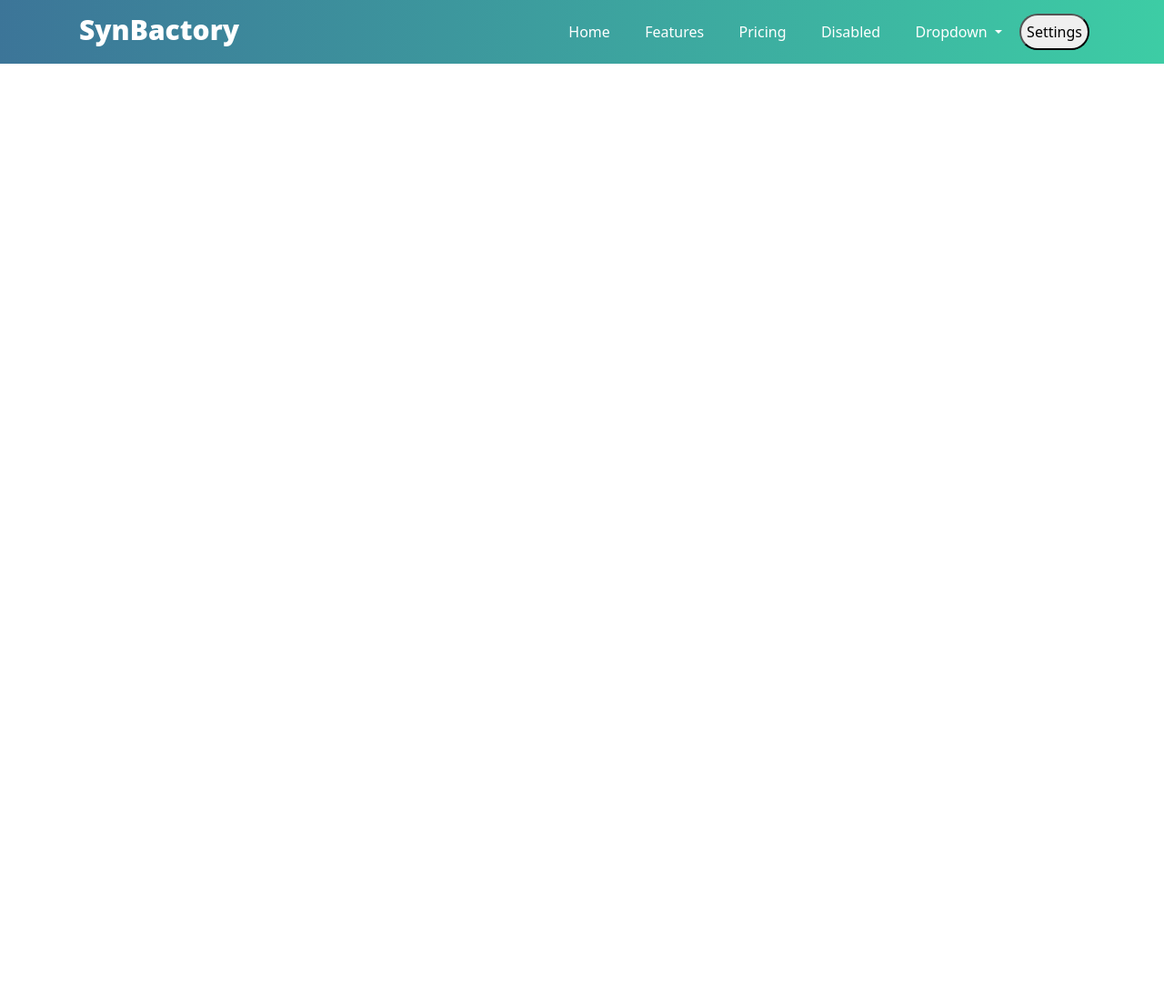
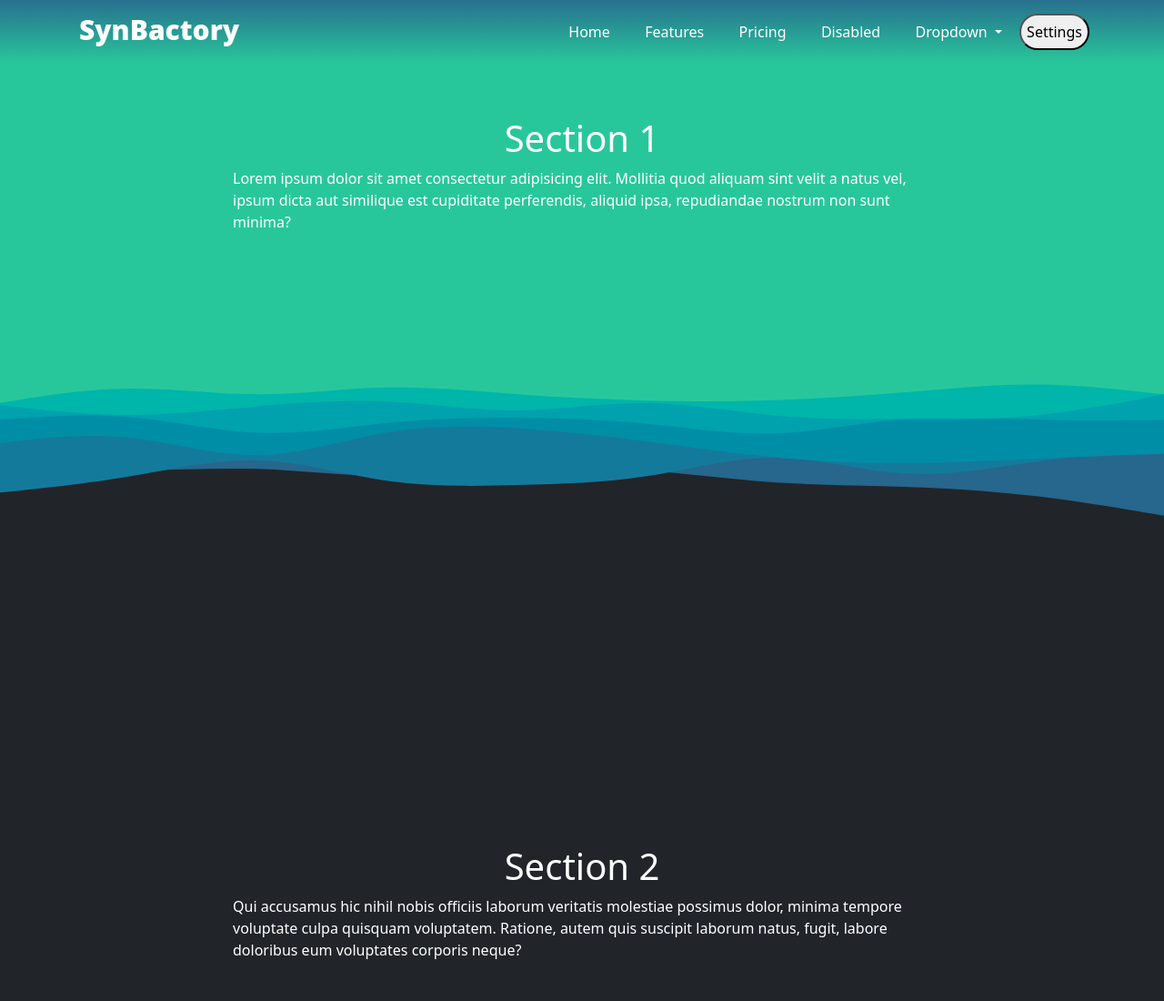
Before and after one commit to ch3rryblossom/2021-wiki, a website: page wiki/src/SB.html in a window 1280 px wide. Shown: the top 1100 px of the page at 91% size. Before the commit the page ends 800 px from the top, so only its background shows below. Drawn offline with Linux system fonts and the light colour scheme.

Commit message:
Needs quite some fixing on the igem wiki itself.

```diff
--- a/wiki/scss/_custom.scss
+++ b/wiki/scss/_custom.scss
@@ -26,6 +26,11 @@ $gray-800: #343a40;
 $gray-900: #212529;
 $black:    #000;
 
+// BODY
+
+$body-bg: $gray-900;
+$body-color: $white;
+
 // ACCORDION
 
 $accordion-icon-color:                    $primary;
--- a/wiki/scss/sections/_intro-section.scss
+++ b/wiki/scss/sections/_intro-section.scss
@@ -0,0 +1,34 @@
+@use "../custom" as *;
+
+.header-section-wrapper{
+	.header-section{
+		position:relative;
+		display:flex;
+		flex-direction: column;
+		justify-content: center;
+		align-items: center;
+		min-height: 400px;
+		padding: 100px 20vw;
+	}
+	.section-1{
+		background-color: $light-green;
+	}
+}
+
+.spacer{
+	aspect-ratio: 960/300;
+	width: 100%;
+	background-repeat: no-repeat;
+	background-position: center;
+	background-size: cover;
+}
+
+.layer1{
+	background-image: url('/src/assets/svgs/layered-waves-haikei-1.svg');
+}
+
+.view-border{
+	border-style: solid;
+	border-color: $purple-dark;
+	border-width: 1px;
+}
--- a/wiki/scss/sections/_navbar.scss
+++ b/wiki/scss/sections/_navbar.scss
@@ -1,7 +1,7 @@
 @use "../custom" as *;
 
 .menu{
-	background: linear-gradient(to right, rgba($primary, 0.9), rgba($secondary, 0.9));
+	background: linear-gradient(to bottom, rgba($primary, 0.9), rgba($secondary, 0.9));
 
 	li {
 		padding: 0 0.7rem;
@@ -20,7 +20,7 @@
 /* ============ desktop view ============ */
 @media all and (min-width: 992px) {
 	.navbar .nav-item .dropdown-menu{ display: none; }
-	.navbar .nav-item:hover .nav-link{   }
+	// .navbar .nav-item:hover .nav-link{   }
 	.navbar .nav-item:hover .dropdown-menu{ display: block; }
 	.navbar .nav-item .dropdown-menu{ margin-top:0; }
 }
--- a/wiki/src/SB.html
+++ b/wiki/src/SB.html
@@ -11,7 +11,7 @@
 <body>
 	<!-- navbar section -->
 
-	<nav class="navbar navbar-expand-lg navbar-light menu">
+	<nav class="navbar fixed-top navbar-expand-lg navbar-light menu">
 		<div class="container">
 		  <a class="navbar-brand" href="#">
 			<img src="assets/svgs/synbactory2.svg">
@@ -50,8 +50,30 @@
 		</div>
 	      </nav>
 
-
-
+	<!-- HEADER SECTION -->
+<div class="header-section-wrapper">
+	<section class="header-section section-1">
+		<h1>Section 1</h1>
+		<p>Lorem ipsum dolor sit amet consectetur adipisicing elit. Mollitia quod aliquam sint velit a natus vel, ipsum dicta aut similique est cupiditate perferendis, aliquid ipsa, repudiandae nostrum non sunt minima?</p>
+	</section>
+	<div class="spacer layer1"></div>
+	<section class="header-section">
+		<h1>Section 2</h1>
+		<p>Qui accusamus hic nihil nobis officiis laborum veritatis molestiae possimus dolor, minima tempore voluptate culpa quisquam voluptatem. Ratione, autem quis suscipit laborum natus, fugit, labore doloribus eum voluptates corporis neque?</p>
+	</section>
+	<section class="header-section view-border">
+		<h1>Section 3</h1>
+		<p>In, quo veniam accusamus ea, accusantium repellat non reprehenderit ex architecto incidunt quas cupiditate assumenda fugiat sapiente vero molestias doloremque nostrum error sint nulla dolore illum nobis nemo? Saepe, praesentium.</p>
+	</section>
+	<section class="header-section view-border">
+		<h1>Section 4</h1>
+		<p>Voluptatibus molestiae corrupti quod tenetur, a culpa natus provident! Nemo mollitia impedit eligendi, deleniti eaque facilis minima, itaque inventore veniam ratione rerum nesciunt cumque, delectus enim! Sit earum a enim?</p>
+	</section>
+	<section class="header-section view-border">
+		<h1>Section 5</h1>
+		<p>Deserunt numquam animi dolorum, maxime perferendis enim dolor voluptatum beatae, quibusdam ex reiciendis. Quibusdam nihil officiis pariatur ex officia quo asperiores vitae molestias eaque? Vero sunt reiciendis recusandae tempore vitae?</p>
+	</section>
+</div>
 	<script src="js/bootstrap-bundle.js"></script>
 </body>
 </html>
```
Also changed, not shown: wiki/src/theming-kit.html (+1 -1 lines), wiki/upload_map.yml (+7 -3 lines), wiki/src/assets/svgs/layered-waves-haikei-1.svg (added), wiki/src/css/SBcss/style.css, 2 other files.
